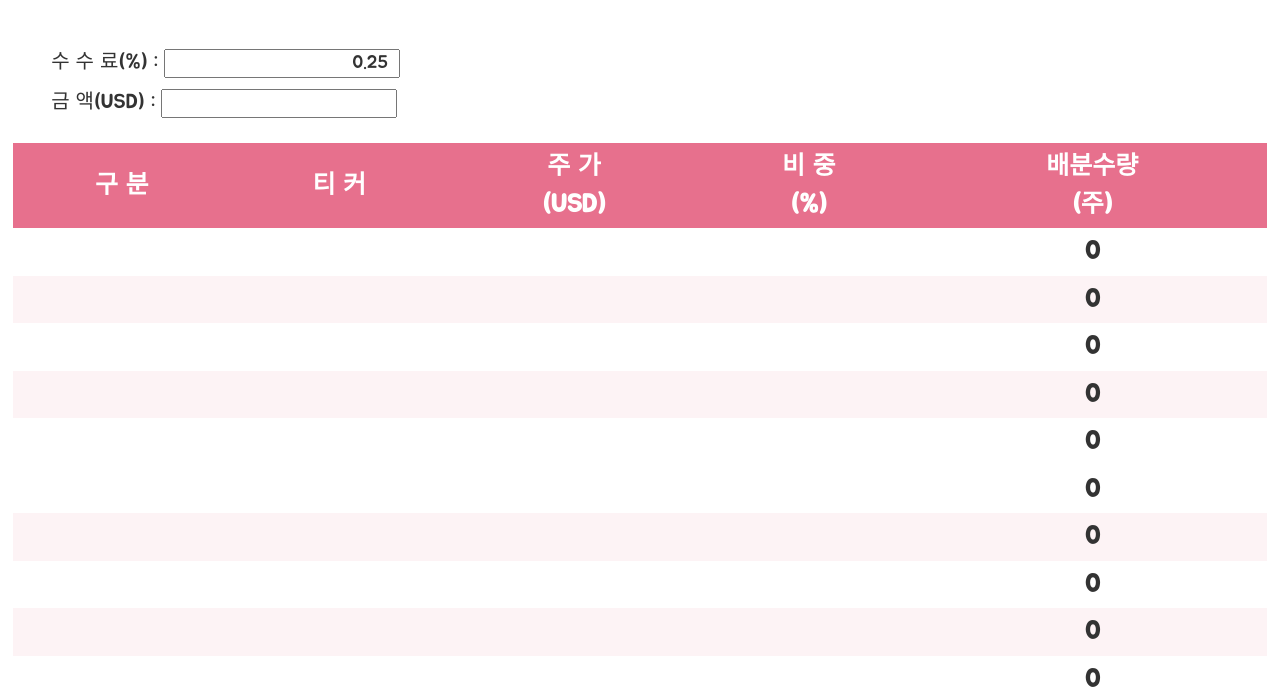
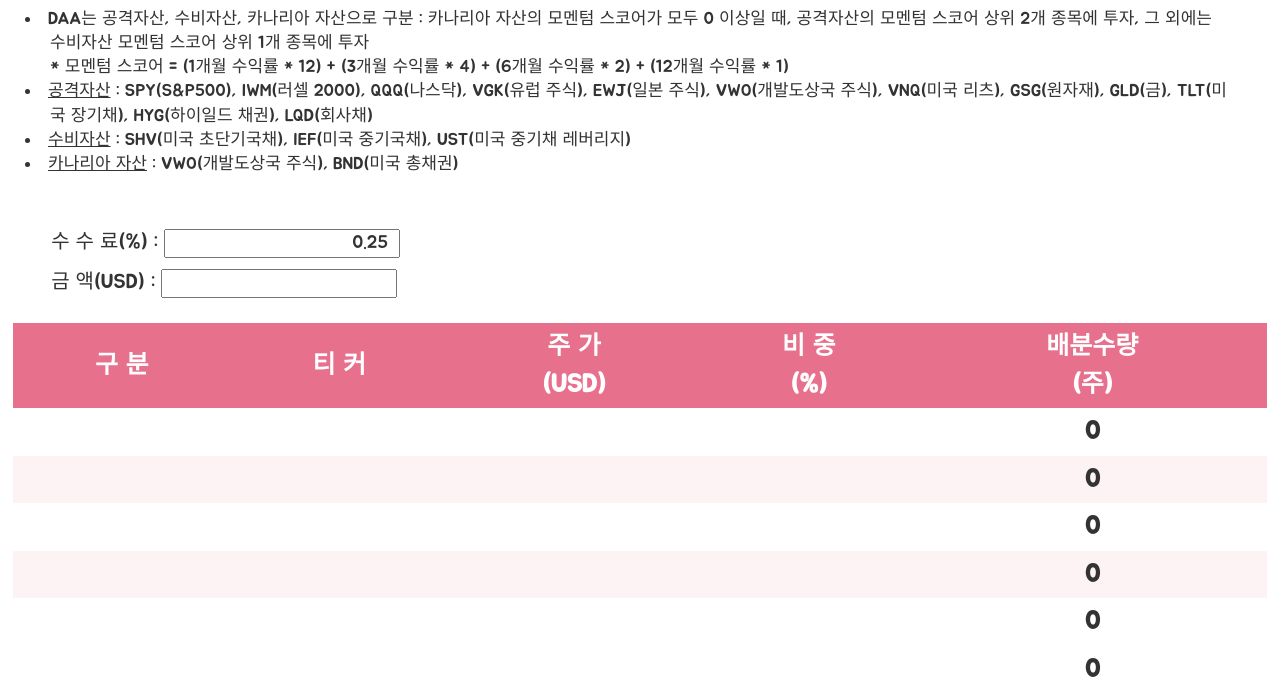
Before and after one commit to kwangwon83/asset-allocation-calculator, a plain HTML site: page daa.html in a window 1280 px wide. Shown: the part 125-814 px from the top of the page. Drawn offline with nearby package versions, Linux system fonts and the light colour scheme; no server answers.

Commit message:
자산배분 설명 추가

```diff
--- a/daa.html
+++ b/daa.html
@@ -30,6 +30,22 @@
 		</nav>
 		<section class="explain">
 			<h1 align="center">DAA 자산배분(Defensive Asset Allocation)</h1>
+			<div>
+				<p></p>
+				<li class="explain-header">
+					DAA는 공격자산, 수비자산, 카나리아 자산으로 구분 : 카나리아 자산의 모멘텀 스코어가 모두 0 이상일 때, 공격자산의 모멘텀 스코어 상위 2개 종목에 투자, 그 외에는 수비자산 모멘텀 스코어 상위 1개 종목에 투자
+					<br> * 모멘텀 스코어 = (1개월 수익률 * 12) + (3개월 수익률 * 4) + (6개월 수익률 * 2) + (12개월 수익률 * 1)
+				</li>
+				<li class="explain-header">
+					<u>공격자산</u> : SPY(S&P500), IWM(러셀 2000), QQQ(나스닥), VGK(유럽 주식), EWJ(일본 주식), VWO(개발도상국 주식), VNQ(미국 리츠), GSG(원자재), GLD(금), TLT(미국 장기채), HYG(하이일드 채권), LQD(회사채)
+				</li>
+				<li class="explain-header">
+					<u>수비자산</u> : SHV(미국 초단기국채), IEF(미국 중기국채), UST(미국 중기채 레버리지)
+				</li>
+				<li class="explain-header">
+					<u>카나리아 자산</u> : VWO(개발도상국 주식), BND(미국 총채권)
+				</li>
+			</div>
 		</section>
 		<div class="input-container">
 			<section class="controlPanel">
--- a/style.css
+++ b/style.css
@@ -1,6 +1,13 @@
 body {
 	font-size: 1.5rem;
 	font-family: 'Jua', sans-serif;
+}
+
+.explain-header {
+	font-size: 1.7rem;
+	text-indent: -25px;
+	margin-left: 50px;
+	margin-right: 50px;
 }
 
 .navbar-inverse {
```
Also changed, not shown: index.html (+6 -0 lines), laa.html (+11 -0 lines), vaa.html (+13 -0 lines).
